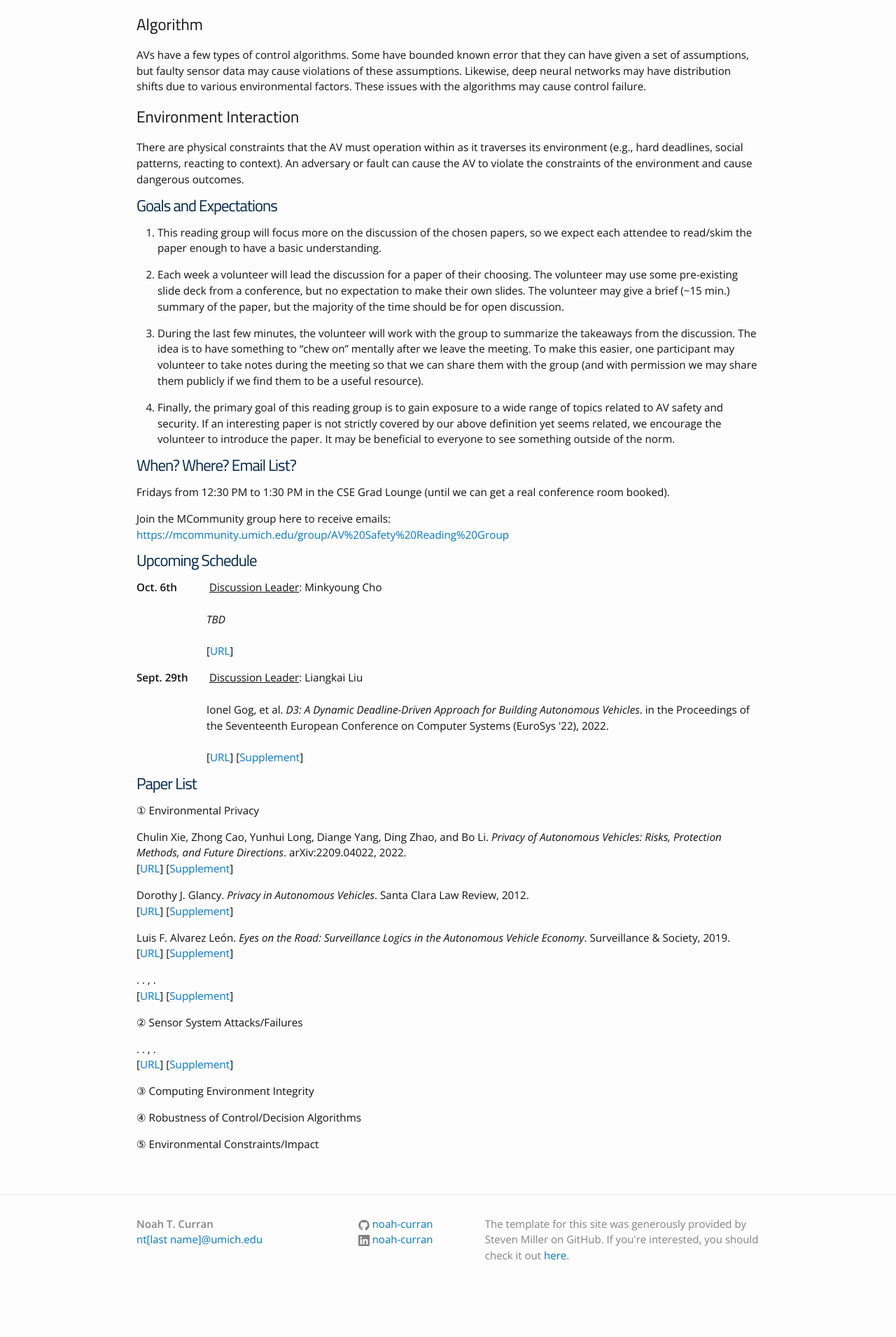
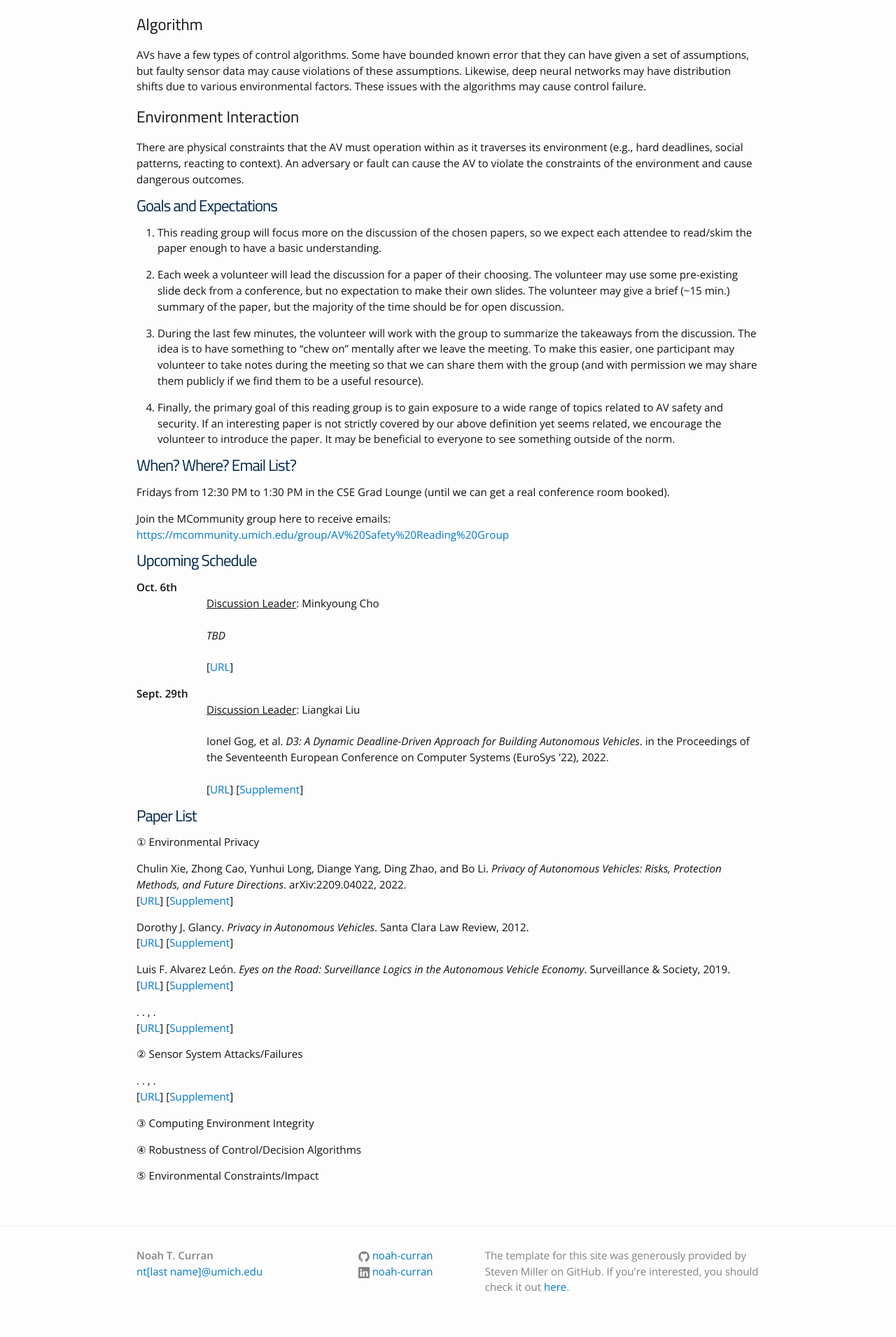
Before and after one commit to noah-curran/noah-curran.github.io, a Jekyll site: the page built from av-safe-sec.md, in a window 1280 px wide. Shown: the part 868-2779 px from the top of the page at 70% size. Built offline with Jekyll 4.4.1, drawn with Linux system fonts in a browser that asks for light colours; before the commit the page ends 2733 px from its top, so only the background shows below that.

Commit message:
remove div spacing

```diff
--- a/_includes/readinggroupevent.html
+++ b/_includes/readinggroupevent.html
@@ -3,10 +3,10 @@
         <div class="readingspacing">
             <b>{{include.date}}</b>
         </div>
-
-        <u>Discussion Leader</u>: {{include.volunteer}}
+        <div class="readingpaperspacing">
+            <u>Discussion Leader</u>: {{include.volunteer}}
+        </div>
     </div>
-
     <div>
         <div class="readingspacing"></div>
         <div class="readingpaperspacing">
@@ -17,7 +17,6 @@
             {% endif %}
         </div>
     </div>
-
     <div>
         <div class="readingspacing"></div>
         <div class="readingpaperspacing">
--- a/_includes/readinggrouppaper.html
+++ b/_includes/readinggrouppaper.html
@@ -2,7 +2,6 @@
     <div>
         {{include.authors}}. <i>{{include.title}}</i>. {{include.pubvenue}}, {{include.year}}.
     </div>
-
     <div>
         [<a href="{{include.url}}">URL</a>]
         {% if include.supp != null %}
```
